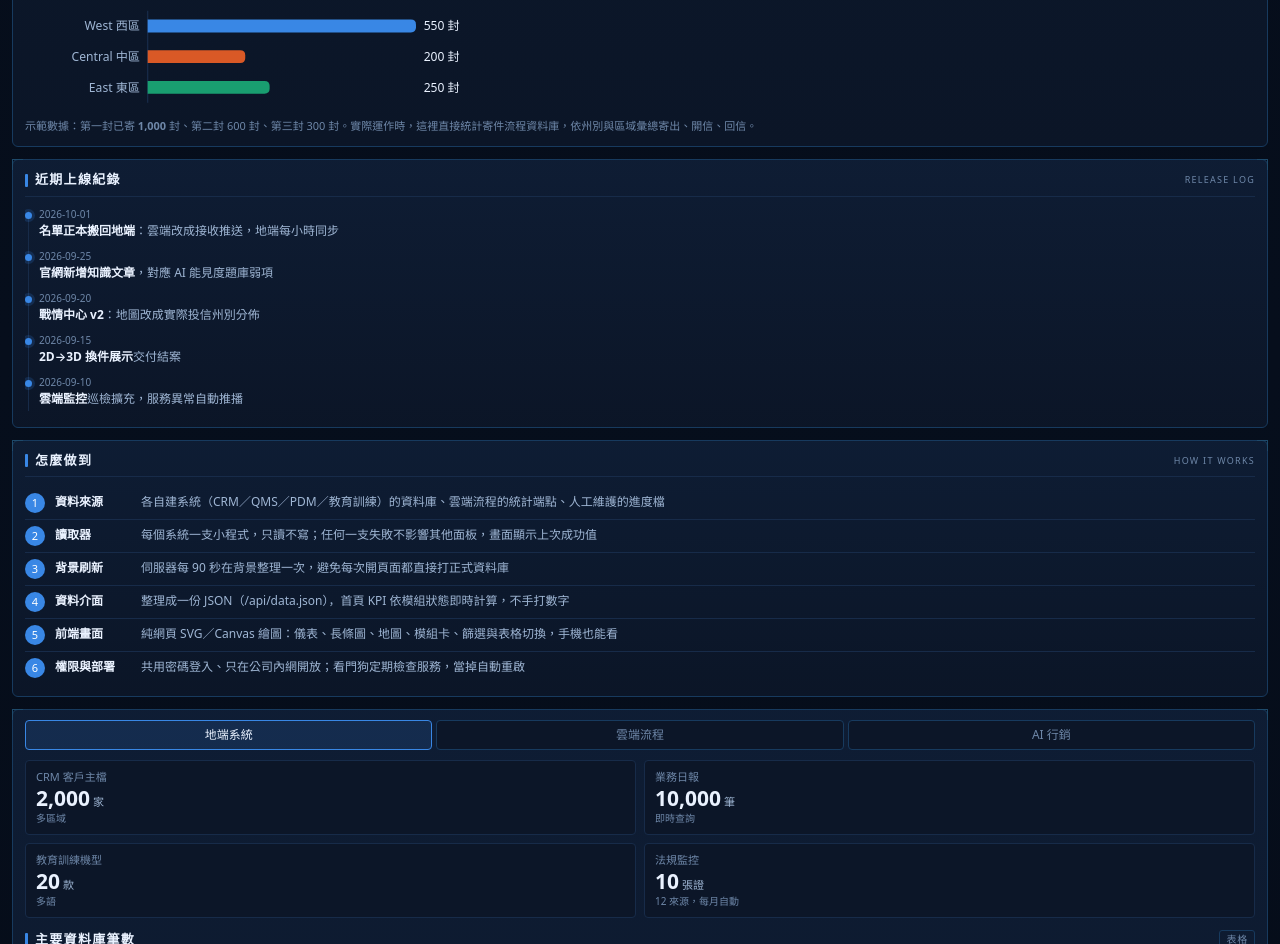
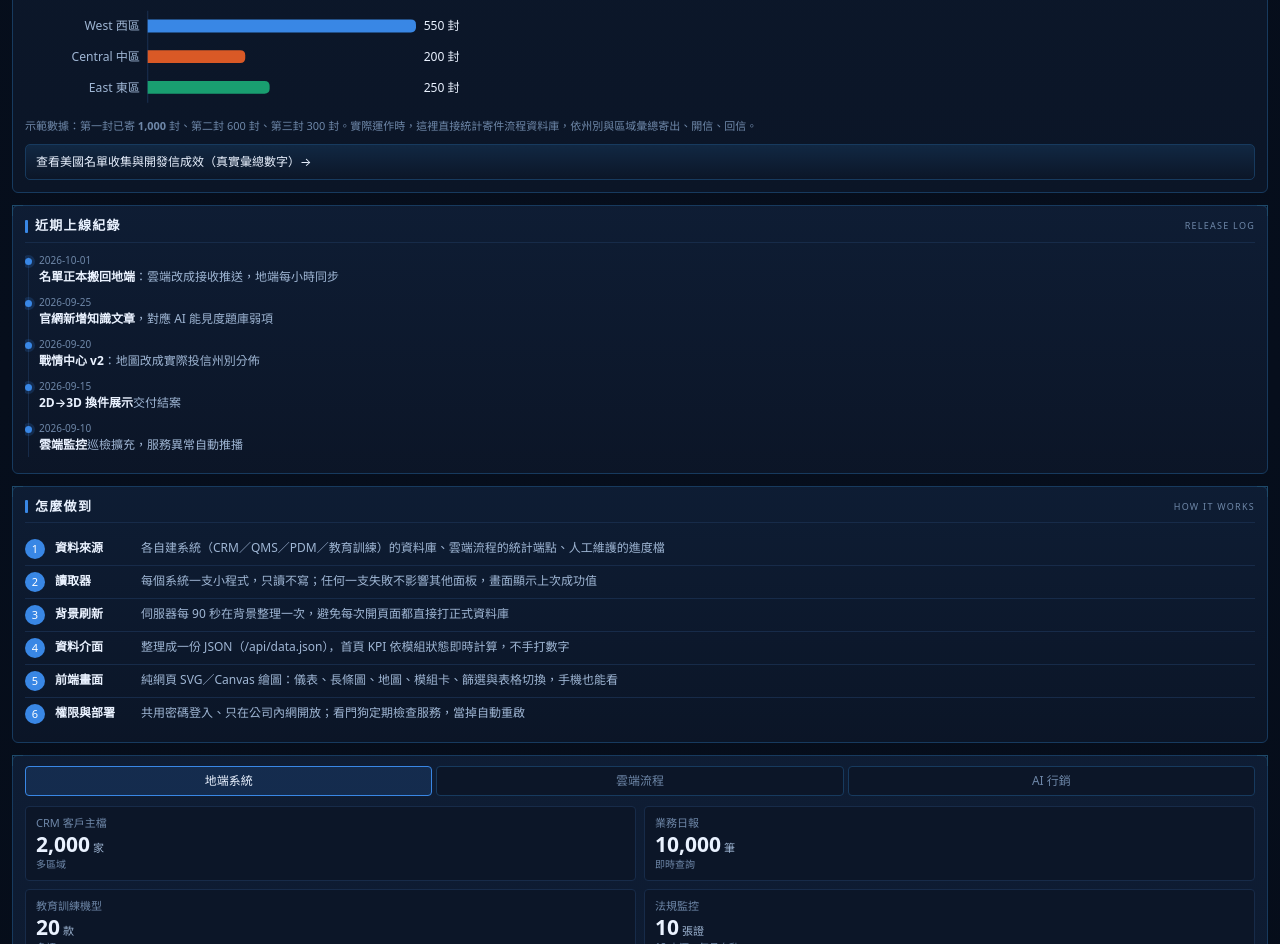
Before and after one commit to c9233036/demos, a plain HTML site: page warroom/index.html in a window 1280 px wide. Shown: the part 2466-3410 px from the top of the page. Drawn offline with Linux system fonts and the light colour scheme.

Commit message:
War room demo: add link to US outreach stats page
Co-Authored-By: Claude Opus 5.5 <noreply@anthropic.com>

```diff
--- a/warroom/index.html
+++ b/warroom/index.html
@@ -238,6 +238,10 @@ tr.rowlink:focus{outline:1px solid var(--s1);}
 .pill-row{display:flex;flex-wrap:wrap;gap:5px;margin-top:8px;}
 .pill{font-size:10px;border:1px solid var(--frame);border-radius:999px;padding:2px 8px;color:var(--ink-2);}
 
+.outreach-link{display:block;margin-top:10px;padding:8px 10px;border:1px solid var(--frame);border-radius:5px;
+  font-size:12px;color:var(--ink);text-decoration:none;background:linear-gradient(180deg,rgba(23,58,94,.5),rgba(12,22,40,.7));}
+.outreach-link:hover{border-color:var(--s1);}
+
 /* ---------- bottom nav ---------- */
 .nav{
   display:grid;grid-template-columns:repeat(auto-fit,minmax(150px,1fr));gap:8px;margin-top:12px;
@@ -417,6 +421,7 @@ tr.rowlink:focus{outline:1px solid var(--s1);}
         <div class="chart" id="cRegion"></div>
         <div class="tview" id="tStates"></div>
         <p class="mini" id="regionNote"></p>
+        <a class="outreach-link" href="../us-outreach/">查看美國名單收集與開發信成效（真實彙總數字）→</a>
       </div>
     </section>
 
```
